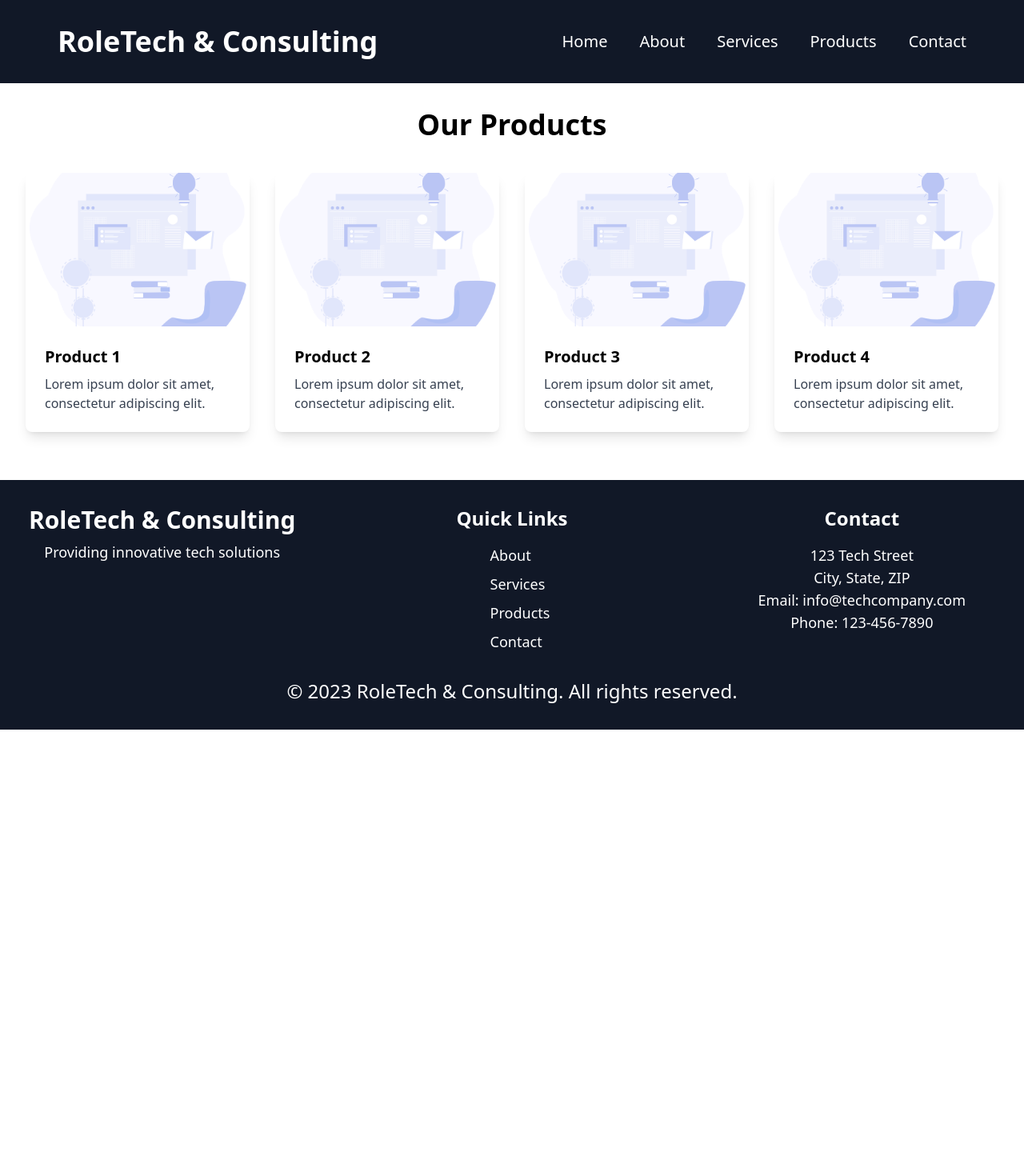
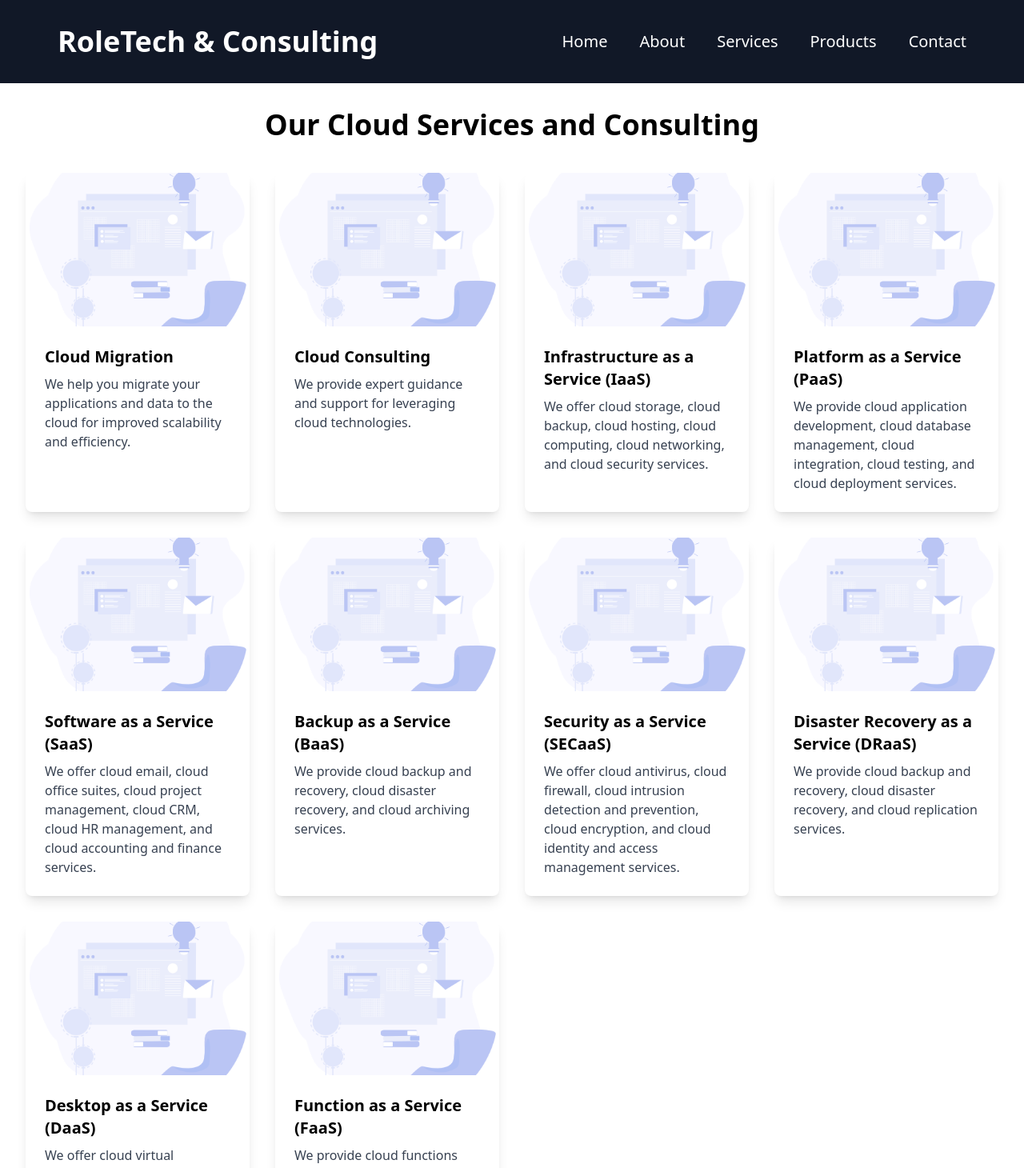
Before and after one commit to DagimAsnake/role-web, a Next.js app: page /products in a window 1280 px wide. Shown: the top 1460 px of the page at 80% size. Before the commit the page ends 912 px from the top, so only its background shows below. Built offline with nearby package versions, Linux system fonts and the light colour scheme.

Commit message:
added more of clouds in about pro ser

```diff
--- a/pages/about.js
+++ b/pages/about.js
@@ -7,19 +7,16 @@ const About = () => {
         <div className="md:w-1/2 md:pl-8">
           <h1 className="text-4xl font-bold mb-6">About</h1>
           <p className="text-lg text-gray-700 mb-6">
-            We are passionate about leveraging technology to drive innovation and transform businesses. With a team of skilled professionals and a customer-centric approach, we deliver cutting-edge solutions that empower our clients to thrive in the digital era.
+            We are a technology company that specializes in cloud services. Our team of skilled professionals is passionate about leveraging cloud technologies to drive innovation and transform businesses. We offer a wide range of cloud services that can help you improve scalability, efficiency, and security.
           </p>
           <p className="text-lg text-gray-700 mb-6">
-            Our mission is to provide exceptional technology services that solve complex challenges and unlock new opportunities for our clients. We believe in the power of collaboration and strive to build strong partnerships based on trust, transparency, and mutual growth.
+            Our mission is to provide exceptional cloud services that solve complex challenges and unlock new opportunities for our clients. We believe in the power of collaboration and strive to build strong partnerships based on trust, transparency, and mutual growth.
           </p>
           <p className="text-lg text-gray-700 mb-6">
-            With expertise in various domains and a commitment to staying ahead of the curve, we offer a wide range of services including software development, web design, cloud solutions, and digital marketing. Our goal is to deliver tailored solutions that meet the unique needs of each client and drive tangible business outcomes.
-          </p>
-          <p className="text-lg text-gray-700 mb-6">
-            We value innovation, quality, and continuous learning. Our team stays updated with the latest technologies and industry trends to ensure that we can deliver state-of-the-art solutions. We take pride in our ability to solve complex problems and provide exceptional value to our clients.
+            With expertise in various cloud domains and a commitment to staying ahead of the curve, we offer a wide range of cloud services including cloud migration, cloud consulting, infrastructure as a service (IaaS), platform as a service (PaaS), software as a service (SaaS), backup as a service (BaaS), security as a service (SECaaS), disaster recovery as a service (DRaaS), desktop as a service (DaaS), and function as a service (FaaS). Our goal is to deliver tailored cloud solutions that meet the unique needs of each client and drive tangible business outcomes.
           </p>
           <p className="text-lg text-gray-700">
-            Whether you are a startup looking to disrupt the market or an established enterprise seeking digital transformation, we are here to help you achieve your goals. Partner with us and experience the power of technology to drive your success.
+            We value innovation, quality, and continuous learning. Our team stays updated with the latest cloud technologies and industry trends to ensure that we can deliver state-of-the-art cloud solutions. We take pride in our ability to solve complex cloud problems and provide exceptional value to our clients.
           </p>
         </div>
         <div className="md:w-1/2 mb-6 flex items-center justify-center">
--- a/pages/products.js
+++ b/pages/products.js
@@ -2,26 +2,55 @@ import React from 'react';
 
 const products = [
   {
-    title: 'Product 1',
-    description: 'Lorem ipsum dolor sit amet, consectetur adipiscing elit.',
+    title: 'Cloud Migration',
+    description: 'We help you migrate your applications and data to the cloud for improved scalability and efficiency.',
     image: '/images/bg-1.png',
   },
   {
-    title: 'Product 2',
-    description: 'Lorem ipsum dolor sit amet, consectetur adipiscing elit.',
+    title: 'Cloud Consulting',
+    description: 'We provide expert guidance and support for leveraging cloud technologies.',
     image: '/images/bg-1.png',
   },
   {
-    title: 'Product 3',
-    description: 'Lorem ipsum dolor sit amet, consectetur adipiscing elit.',
+    title: 'Infrastructure as a Service (IaaS)',
+    description: 'We offer cloud storage, cloud backup, cloud hosting, cloud computing, cloud networking, and cloud security services.',
     image: '/images/bg-1.png',
   },
   {
-    title: 'Product 4',
-    description: 'Lorem ipsum dolor sit amet, consectetur adipiscing elit.',
+    title: 'Platform as a Service (PaaS)',
+    description: 'We provide cloud application development, cloud database management, cloud integration, cloud testing, and cloud deployment services.',
     image: '/images/bg-1.png',
   },
-  // Add more products...
+  {
+    title: 'Software as a Service (SaaS)',
+    description: 'We offer cloud email, cloud office suites, cloud project management, cloud CRM, cloud HR management, and cloud accounting and finance services.',
+    image: '/images/bg-1.png',
+  },
+  {
+    title: 'Backup as a Service (BaaS)',
+    description: 'We provide cloud backup and recovery, cloud disaster recovery, and cloud archiving services.',
+    image: '/images/bg-1.png',
+  },
+  {
+    title: 'Security as a Service (SECaaS)',
+    description: 'We offer cloud antivirus, cloud firewall, cloud intrusion detection and prevention, cloud encryption, and cloud identity and access management services.',
+    image: '/images/bg-1.png',
+  },
+  {
+    title: 'Disaster Recovery as a Service (DRaaS)',
+    description: 'We provide cloud backup and recovery, cloud disaster recovery, and cloud replication services.',
+    image: '/images/bg-1.png',
+  },
+  {
+    title: 'Desktop as a Service (DaaS)',
+    description: 'We offer cloud virtual desktops and cloud application virtualization services.',
+    image:'/images/bg-1.png',
+  },
+  {
+    title: 'Function as a Service (FaaS)',
+    description: 'We provide cloud functions and cloud serverless computing services.',
+    image: '/images/bg-1.png',
+  },
 ];
 
 const ProductCard = ({ title, description, image }) => (
@@ -35,8 +64,8 @@ const ProductCard = ({ title, description, image }) => (
 );
 
 const Products = () => (
-  <div className="container mx-auto py-10">
-    <h1 className="text-4xl font-bold text-center mb-10">Our Products</h1>
+  <div className="container mx-auto md:py-10">
+    <h1 className="text-2xl md:text-4xl font-bold text-center mb-10">Our Cloud Services and Consulting</h1>
     <div className="grid grid-cols-1 sm:grid-cols-2 md:grid-cols-3 lg:grid-cols-4 gap-8">
       {products.map((product, index) => (
         <ProductCard key={index} {...product} />
--- a/pages/services.js
+++ b/pages/services.js
@@ -1,6 +1,16 @@
 import React from 'react';
 
 const services = [
+  {
+    title: 'Cloud Migration',
+    description: 'We help you migrate your applications and data to the cloud for improved scalability and efficiency.',
+    icon: 'fas fa-cloud-upload-alt',
+  },
+  {
+    title: 'Cloud Consulting',
+    description: 'We provide expert guidance and support for leveraging cloud technologies.',
+    icon: 'fas fa-cloud',
+  },
   {
     title: 'Web Development',
     description: 'We build modern and responsive websites tailored to your needs.',
@@ -15,11 +25,6 @@ const services = [
     title: 'UI/UX Design',
     description: 'We design intuitive and visually appealing user interfaces and experiences.',
     icon: 'fas fa-paint-brush',
-  },
-  {
-    title: 'Cloud Consulting',
-    description: 'We provide expert guidance and support for leveraging cloud technologies.',
-    icon: 'fas fa-cloud',
   },
   {
     title: 'Data Analytics',
@@ -37,6 +42,7 @@ const services = [
     icon: 'fas fa-cubes',
   },
 ];
+
 
 const ServiceCard = ({ title, description, icon }) => (
   <div className="bg-white shadow-lg rounded-lg p-6 hover:shadow-xl transition-shadow duration-300 flex flex-col items-center">
```
